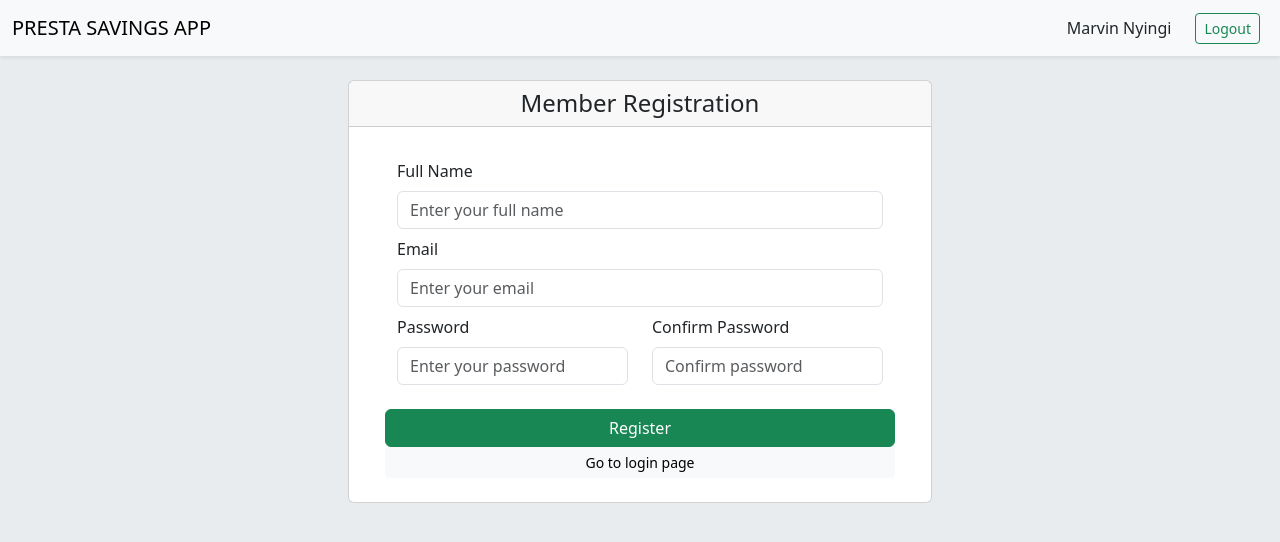
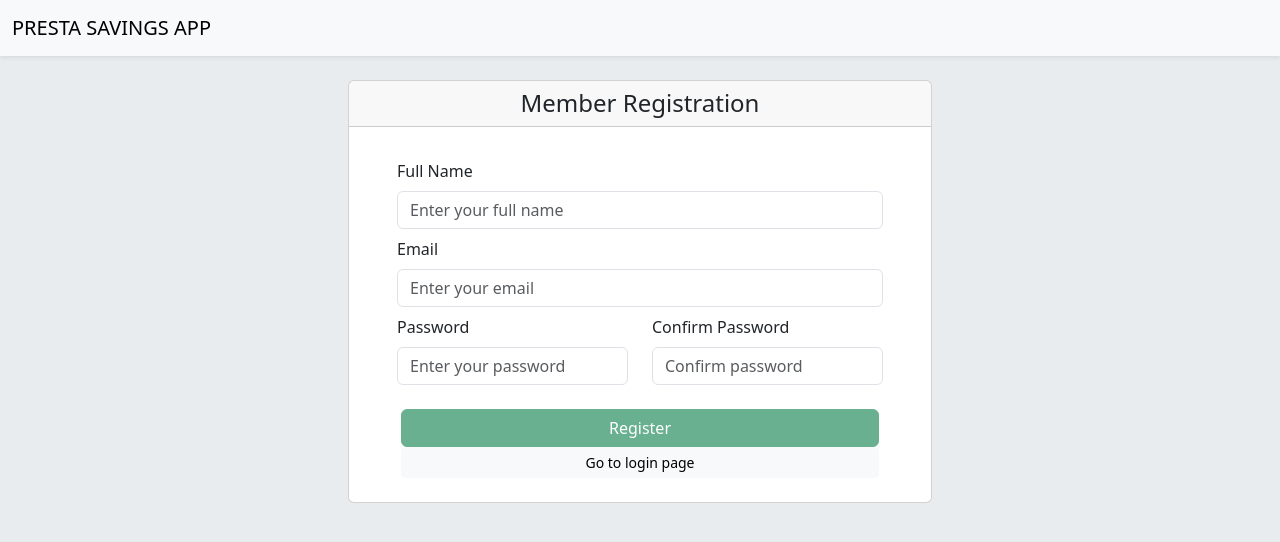
Before and after one commit to marvinkn97/presta-savings-ui, an Angular app: page /register in a window 1280 px wide. Shown: the top 542 px of the page. Built offline with nearby package versions, Linux system fonts and the light colour scheme.

Commit message:
registration request reaches backend api

```diff
--- a/src/app/components/navbar/navbar.component.html
+++ b/src/app/components/navbar/navbar.component.html
@@ -3,6 +3,8 @@
 >
   <div class="container-fluid">
     <a class="navbar-brand" href="#" routerLink="/home">PRESTA SAVINGS APP</a>
+
+    @if (isLoggedIn) {
     <div class="d-flex gap-4 align-items-center justify-content-center me-2">
       {{ name }}
       <button
@@ -13,5 +15,6 @@
         Logout
       </button>
     </div>
+    }
   </div>
 </nav>
--- a/src/app/components/navbar/navbar.component.ts
+++ b/src/app/components/navbar/navbar.component.ts
@@ -11,6 +11,7 @@ import { RouterLink, Router } from '@angular/router';
 export class NavbarComponent {
   name = 'Marvin Nyingi';
   router = inject(Router);
+  isLoggedIn: boolean = false;
 
   logout() {
     this.router.navigateByUrl('/login');
--- a/src/app/pages/login/login.component.html
+++ b/src/app/pages/login/login.component.html
@@ -4,7 +4,7 @@
       <div class="display-6 fs-4 text-center">Login to continue</div>
     </div>
     <div class="card-body px-5 py-4">
-      <form action="">
+      <form method="post">
         <div class="row mt-2">
           <div class="col-md-12">
             <label for="emailId" class="form-label">Email</label>
@@ -33,14 +33,23 @@
             </div>
           </div>
         </div>
-        <div class="row mt-4">
+        <div class="row mt-4 px-3">
           <button class="btn btn-success" type="submit">Login</button>
         </div>
       </form>
-      <div class="row">
-        <button class="btn btn-sm btn-light" (click)="goToRegisterPage()">
-          Go to register page
-        </button>
+      <div
+        class="container d-flex align-content-center justify-content-center mt-2 gap-3"
+      >
+        <div>
+          <button class="btn btn-sm btn-light" (click)="goToRegisterPage()">
+            Forgot Password
+          </button>
+        </div>
+        <div>
+          <button class="btn btn-sm btn-light" (click)="goToRegisterPage()">
+            Go to register page
+          </button>
+        </div>
       </div>
     </div>
   </div>
--- a/src/app/pages/register/register.component.html
+++ b/src/app/pages/register/register.component.html
@@ -65,11 +65,17 @@
             </div>
           </div>
         </div>
-        <div class="row mt-4">
-          <button class="btn btn-success" type="submit">Register</button>
+        <div class="row mt-4 px-3">
+          <button
+            class="btn btn-success"
+            type="submit"
+            [disabled]="!registerForm.valid"
+          >
+            Register
+          </button>
         </div>
       </form>
-      <div class="row">
+      <div class="row px-3">
         <button class="btn btn-sm btn-light" (click)="goToLoginPage()">
           Go to login page
         </button>
--- a/src/app/pages/register/register.component.ts
+++ b/src/app/pages/register/register.component.ts
@@ -41,7 +41,16 @@ export class RegisterComponent {
 
     console.log(registrationRequest);
 
-    this.customerService.registerCustomer(registrationRequest);
+    this.customerService.registerCustomer(registrationRequest).subscribe(
+      (response) => {
+        console.log('Registration successful:', response);
+        // Handle success response from backend
+      },
+      (error) => {
+        console.error('Registration error:', error);
+        // Handle error response from backend
+      }
+    );
   }
 
   //navigate to login page
--- a/src/app/services/customer.service.ts
+++ b/src/app/services/customer.service.ts
@@ -13,8 +13,14 @@ export class CustomerService {
 
   constructor() {}
 
-  registerCustomer(registrationRequest: CustomerRegistrationRequest) {
+  registerCustomer(
+    registrationRequest: CustomerRegistrationRequest
+  ): Observable<string> {
     console.log(JSON.stringify(registrationRequest));
+    return this.http.post<string>(
+      `${this.BASE_URL}/register`,
+      registrationRequest
+    );
   }
 
   getAllCustomers(): Observable<Customer[]> {
```
